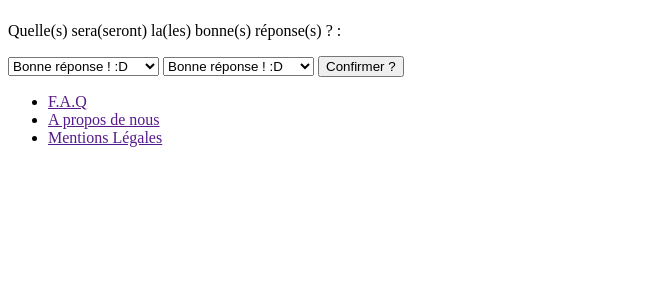
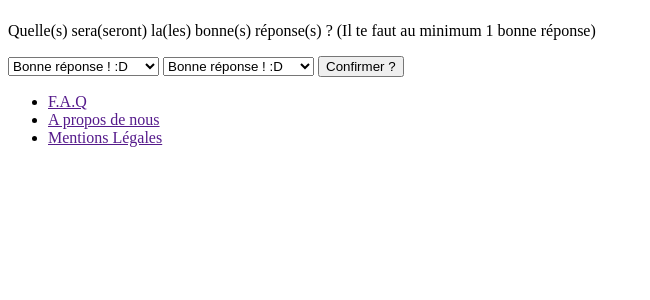
Before and after one commit to LucyMerlier/tours-php-2009-project2-quizzy, a PHP site: template src/View/AddForm/setValidity.html.twig in a window 1280 px wide. Shown: the part 58-358 px from the top of the page, without its empty margins (0-650 px from the left). Run offline with PHP 8.4, Linux system fonts and the light colour scheme; the template is opened without the code that fills it, so the values that code supplies are empty; some libraries are stand-ins or nearby versions.

Commit message:
precised number of characters and stuff in form

```diff
--- a/src/View/AddForm/addChoices.html.twig
+++ b/src/View/AddForm/addChoices.html.twig
@@ -5,7 +5,7 @@
 {% block content %}
 <p id = "question">{{ userQuestion }}</p>
 <p>{{ error }}</p>
-<p>Ecris tes choix ici :</p>
+<p>Ecris tes choix ici (entre 1 et 100 charactères) :</p>
 <form method = "post" action = "setValidity">
 {% for i in 1.. numberOfChoices %}
     <textarea id = "userChoice{{i}}" name = "userChoice{{i}}"></textarea>
--- a/src/View/AddForm/addQuestion.html.twig
+++ b/src/View/AddForm/addQuestion.html.twig
@@ -5,7 +5,7 @@
 {% block content %}
 <p>{{ error }}</p>
 <form method = "post" action = "addChoices">
-    <label for = "userQuestion" >Ecris ta question ici :</label>
+    <label for = "userQuestion" >Ecris ta question ici (entre 3 et 200 charactères):</label>
     <textarea id = "userQuestion" name = "userQuestion"></textarea>
     <label for = "numberOfChoices">Combien de choix veux-tu ?</label>
     <select name = "numberOfChoices" id = "numberOfChoices">
--- a/src/View/AddForm/setValidity.html.twig
+++ b/src/View/AddForm/setValidity.html.twig
@@ -4,7 +4,7 @@
 
 {% block content %}
 <p>{{ error }}</p>
-<p>Quelle(s) sera(seront) la(les) bonne(s) réponse(s) ? :</p>
+<p>Quelle(s) sera(seront) la(les) bonne(s) réponse(s) ? (Il te faut au minimum 1 bonne réponse)</p>
 <form method = "post" action = "afterSubmit">
 {% for i in 0.. numberOfChoices - 1 %}
     <label for = "choiceValidity{{i}}">{{ userChoices[i]['answer'] }}</label>
```
